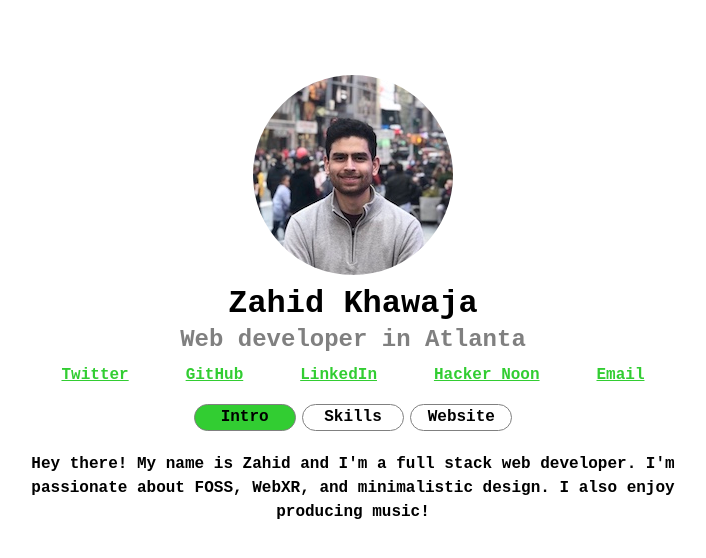
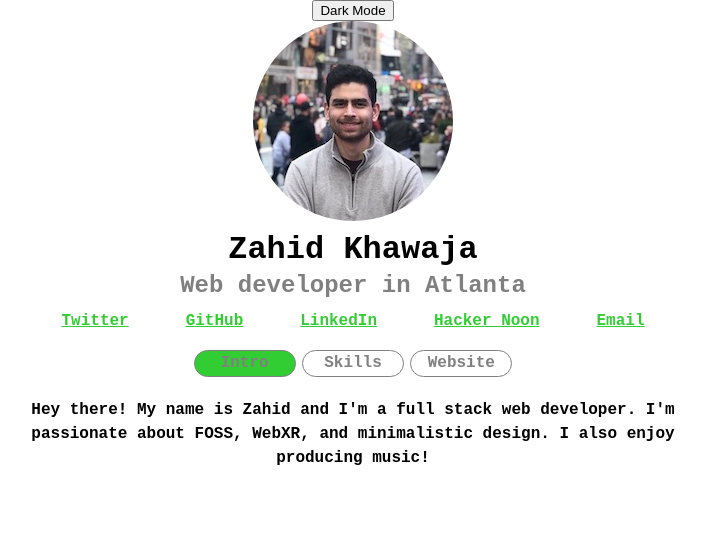
Before and after one commit to zahidkhawaja/zahidkhawaja, a React (Create React App) app: page / in a window 1280 px wide. Shown: the top 558 px of the page, without its empty margins (287-993 px from the left). Built offline with nearby package versions, Linux system fonts and the light colour scheme; a web font is replaced by a local one.

Commit message:
Add darkmode and persistence using useDarkMode and useLocalStorage custom hooks

```diff
--- a/src/App.css
+++ b/src/App.css
@@ -18,7 +18,6 @@
 
 .primary {
   width: 650px;
-  margin: 75px;
 }
 
 .social, .bio {
@@ -34,7 +33,7 @@
 .bio a {
   text-decoration: none;
   border: 1px solid gray;
-  color: black;
+  color: gray;
   border-radius: 20px;
   width: 100px;
   height: 25px;
@@ -64,3 +63,8 @@
 .zahid {
   border-radius: 50%;
 }
+
+.darkmode {
+  background-color: black;
+  color: white;
+}
--- a/src/App.js
+++ b/src/App.js
@@ -5,6 +5,7 @@ import Header from "./components/Header";
 import Intro from "./components/Intro";
 import About from "./components/About";
 import Skills from "./components/Skills";
+import Nav from "./components/Nav";
 
 function App() {
   return (
@@ -14,16 +15,19 @@ function App() {
       <Switch>
 
         <Route path = "/website">
+        <Nav/>
         <Header/>
         <About/>
         </Route>
 
         <Route path = "/skills">
+        <Nav/>
         <Header/>
         <Skills/>
         </Route>
 
         <Route path = "/">
+        <Nav/>
         <Header/>
         <Intro/>
         </Route>
--- /dev/null
+++ b/src/components/Nav.js
@@ -0,0 +1,19 @@
+import React from "react";
+import { useDarkMode } from "../hooks/useDarkMode";
+
+const Nav = () => {
+    const [darkMode, setDarkMode] = useDarkMode();
+
+    const toggleDarkMode = e => {
+        e.preventDefault();
+        setDarkMode(!darkMode);
+    };
+
+    return (
+        <div className = "nav">
+            <button onClick = {toggleDarkMode}>Dark Mode</button>
+        </div>
+    )
+}
+
+export default Nav;
--- /dev/null
+++ b/src/hooks/useDarkMode.js
@@ -0,0 +1,14 @@
+import { useEffect } from "react";
+import { useLocalStorage } from "./useLocalStorage";
+
+export const useDarkMode = () => {
+    const [value, setValue] = useLocalStorage("darkmode", false);
+
+    useEffect(() => {
+        // If "darkmode" value is true, add the "dark-mode" class to body. If false, remove the "dark-mode" class
+        return value ? document.body.classList.add("darkmode") : document.body.classList.remove("darkmode");
+        // We are adding "value" to the dependency array below to run this side effect anytime the state changes
+    }, [value]);
+
+    return [value, setValue];
+}
--- /dev/null
+++ b/src/hooks/useLocalStorage.js
@@ -0,0 +1,19 @@
+import { useState } from "react";
+// Dark mode preference is stored in local storage
+export const useLocalStorage = (key, initialValue) => {
+    const [storedValue, setStoredValue] = useState(() => {
+        // Get data from local storage and store it
+        const localItem = window.localStorage.getItem(key);
+        // If there's a stored value, set it as state (keeping the user's preference). If it's null, use the initial value instead
+        return localItem ? JSON.parse(localItem) : initialValue;
+    });
+
+    const setValue = value => {
+        // Save state
+        setStoredValue(value);
+        // Save to localStorage
+        window.localStorage.setItem(key, JSON.stringify(value));
+    }
+
+    return [storedValue, setValue];
+}
```
